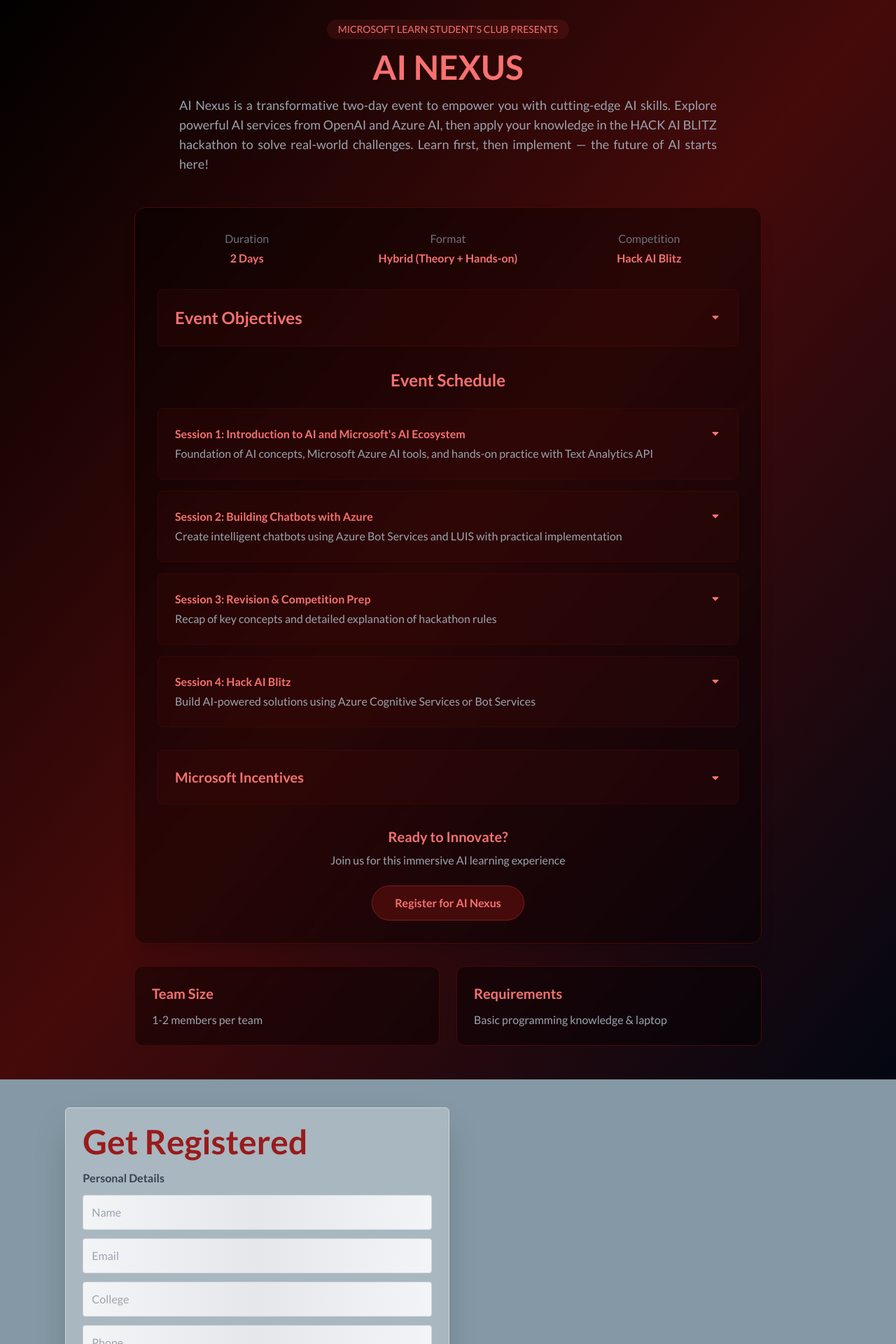
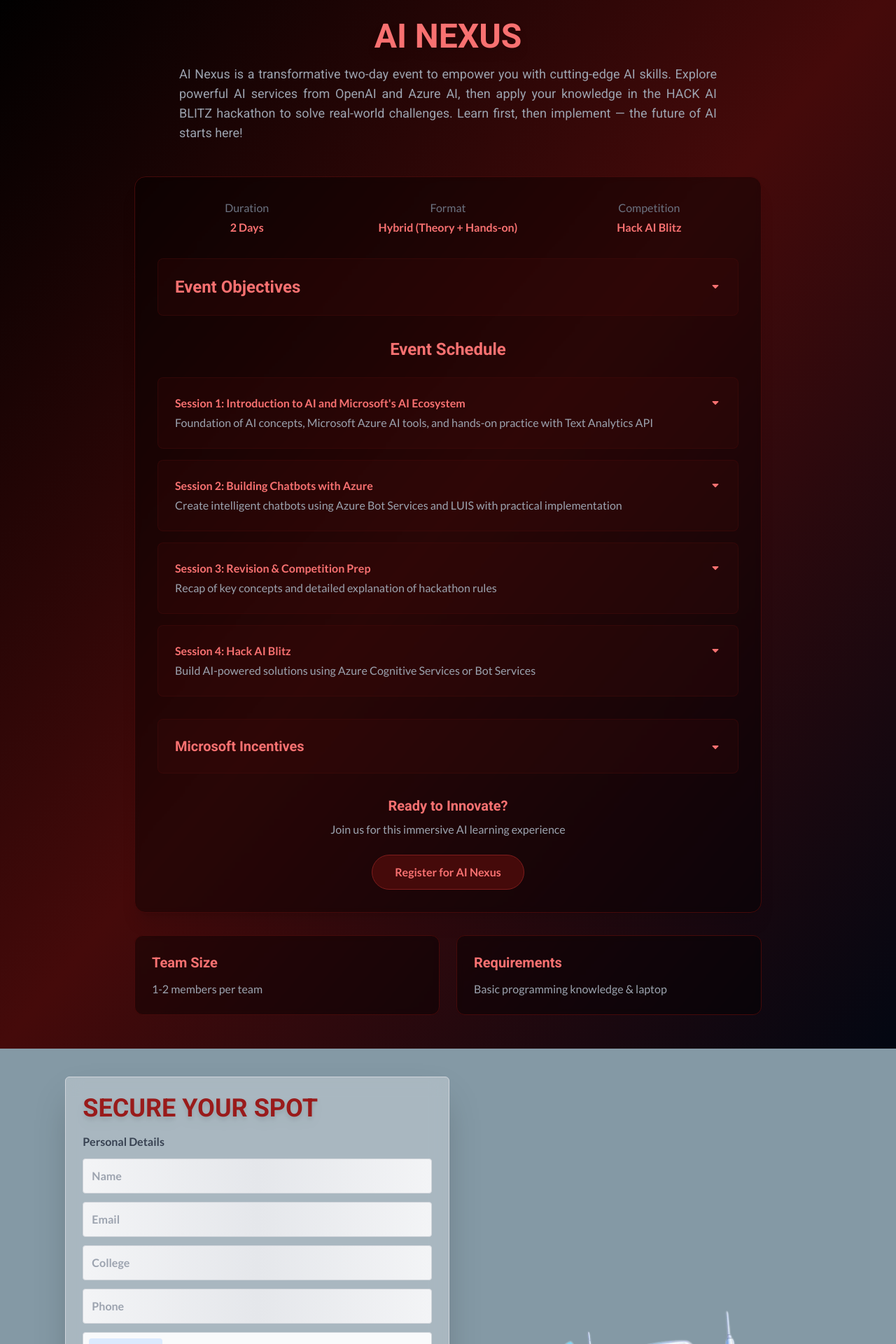
Before and after one commit to Pranav0786/AI-Nexus, a React (Create React App) app in the folder ainexus/: page / in a window 1280 px wide. Shown: the part 820-2740 px from the top of the page at 70% size. Built offline with nearby package versions, Linux system fonts and the light colour scheme.

Commit message:
modify fonts

```diff
--- a/ainexus/src/pages/EventDetails.jsx
+++ b/ainexus/src/pages/EventDetails.jsx
@@ -96,13 +96,10 @@
       className="container mx-auto px-4 py-12 ">
         {/* Event Header */}
         <div className="text-center mb-12">
-          <span className="inline-block px-4 py-1 rounded-full bg-red-500/10 text-red-400 text-sm mb-4">
-            MICROSOFT LEARN STUDENT'S CLUB PRESENTS
-          </span>
-          <h1 className="text-4xl md:text-5xl font-bold text-red-400 mb-4">
+          <h1 className="text-4xl md:text-5xl font-[Roboto] drop-shadow-lg font-bold text-red-400 mb-4">
             AI NEXUS
           </h1>
-          <p className="text-lg text-gray-400 max-w-3xl mx-auto text-justify">
+          <p className="text-lg text-gray-400 max-w-3xl mx-auto text-justify font-[Roboto]">
           AI Nexus is a transformative two-day event to empower you with cutting-edge AI skills. Explore powerful AI services from OpenAI and Azure AI, then apply your knowledge in the HACK AI BLITZ hackathon to solve real-world challenges. Learn first, then implement — the future of AI starts here!
           </p>
         </div>
@@ -134,7 +131,7 @@
               >
                 <div
                 className="flex justify-between items-center">
-                  <h2 className="text-2xl font-bold text-red-400">Event Objectives</h2>
+                  <h2 className="text-2xl font-bold text-red-400 font-[Roboto]">Event Objectives</h2>
                   <span className="text-red-400">
                     {expandedObjectives
                     ? <FaSortUp className='mt-2' />
@@ -158,7 +155,7 @@
             <div
             data-aos="fade-up"
             className="mb-8 space-y-4">
-              <h2 className="text-2xl font-bold text-red-400 mb-6 text-center">Event Schedule</h2>
+              <h2 className="text-2xl font-bold text-red-400 mb-6 text-center font-[Roboto]">Event Schedule</h2>
               {sessions.map((session, index) => (
                 <div key={index} data-aos="fade-up"
                 className="bg-red-950/20 rounded-lg border border-red-950/50">
@@ -200,7 +197,7 @@
                 className="w-full text-left bg-red-950/20 rounded-lg p-6 border border-red-950/50 hover:bg-red-950/30 transition-colors"
               >
                 <div className="flex justify-between items-center">
-                  <h3 className="text-xl font-semibold text-red-400">Microsoft Incentives</h3>
+                  <h3 className="text-xl font-semibold text-red-400 font-[Roboto]">Microsoft Incentives</h3>
                   <span className="text-red-400">
                     {expandedPrize
                     ? <FaSortUp className='mt-2'/>
@@ -223,7 +220,7 @@
             {/* Registration */}
             <div className="text-center">
               <div className="mb-6">
-                <h3 className="text-xl font-semibold text-red-400 mb-2">Ready to Innovate?</h3>
+                <h3 className="text-xl font-semibold text-red-400 mb-2 font-[Roboto]">Ready to Innovate?</h3>
                 <p className="text-gray-400">Join us for this immersive AI learning experience</p>
               </div>
               <button
@@ -244,13 +241,13 @@
             <div
             data-aos="fade-left"
             className="bg-black/40 backdrop-blur-sm rounded-xl p-6 border border-red-950">
-              <h3 className="text-xl font-semibold text-red-400 mb-3">Team Size</h3>
+              <h3 className="text-xl font-semibold text-red-400 mb-3 font-[Roboto]">Team Size</h3>
               <p className="text-gray-400">1-2 members per team</p>
             </div>
             <div
             data-aos="fade-right"
             className="bg-black/40 backdrop-blur-sm rounded-xl p-6 border border-red-950">
-              <h3 className="text-xl font-semibold text-red-400 mb-3">Requirements</h3>
+              <h3 className="text-xl font-semibold text-red-400 mb-3 font-[Roboto]">Requirements</h3>
               <p className="text-gray-400">Basic programming knowledge & laptop</p>
             </div>
           </div>
--- a/ainexus/src/pages/FAQ.jsx
+++ b/ainexus/src/pages/FAQ.jsx
@@ -25,7 +25,7 @@
 
   return (
     <section id='FAQ1' className="FAQ1 m-10 w-10/12 lg:w-8/12 mx-auto">
-      <h2 className="text-4xl md:text-5xl font-bold text-red-400 mb-4">FAQS</h2>
+      <h2 className="text-4xl font-[Roboto] md:text-5xl font-bold text-red-400 mb-4 text-center">FAQS</h2>
       <div className="accordion__list space-y-4 ">
         {FAQ1Data.map((FAQ, index) => (
           <div key={index}  className="bg-red-950/20 rounded-lg border border-red-950/50">
--- a/ainexus/src/pages/HomePage.jsx
+++ b/ainexus/src/pages/HomePage.jsx
@@ -13,8 +13,10 @@
         <Navbar />
         <Header />
         <EventDetails />
-        <Registration />
-        <Sponsors/>
+        <div className='bg-[rgb(132,153,165)]'>
+          <Registration />
+          <Sponsors/>
+        </div>
         <FAQ />
         <Footer />
     </div>
--- a/ainexus/src/pages/Registration.jsx
+++ b/ainexus/src/pages/Registration.jsx
@@ -86,20 +86,20 @@
   };
 
   return (
-    <div id='register' className="bg-[rgb(132,153,165)] min-h-screen w-full flex flex-col  items-center ">
+    <div id='register' className=" min-h-screen w-full flex flex-col  items-center ">
       <div className='flex flex-col-reverse lg:flex-row items-center lg:w-11/12'>
         <div className="relative m-10 bg-white bg-opacity-30 backdrop-blur-md p-6 rounded-md shadow-2xl border
         border-gray-300  w-11/12 md:w-8/12 lg:w-6/12">
-          <h1 className="text-3xl md:text-5xl font-bold text-red-800 mb-4">Get Registered</h1>
+          <h1 className="text-3xl md:text-4xl font-extrabold font-[Roboto] drop-shadow-lg text-red-800 mb-4 uppercase">Secure your spot</h1>
           <ToastContainer />
           <form onSubmit={handleFormSubmit} className="space-y-6">
             {/* User 1 */}
             <div>
-              <h2 className="text-gray-700 font-semibold mb-3">Personal Details</h2>
+              <h2 className="text-gray-700 font-bold mb-3">Personal Details</h2>
               <input
                 type="text"
                 placeholder="Name"
-                className="w-full p-3 mb-3 rounded border border-gray-300 bg-gradient-to-r from-gray-100 via-gray-200 to-gray-100"
+                className="w-full p-3 mb-3 font-bold rounded border border-gray-300 bg-gradient-to-r from-gray-100 via-gray-200 to-gray-100"
                 value={formData.user1.name}
                 onChange={(e) => handleInputChange(e, 'user1', 'name')}
                 required
@@ -107,7 +107,7 @@
               <input
                 type="email"
                 placeholder="Email"
-                className="w-full p-3 mb-3 rounded border border-gray-300 bg-gradient-to-r from-gray-100 via-gray-200 to-gray-100"
+                className="w-full p-3 mb-3 font-bold rounded border border-gray-300 bg-gradient-to-r from-gray-100 via-gray-200 to-gray-100"
                 value={formData.user1.email}
                 onChange={(e) => handleInputChange(e, 'user1', 'email')}
                 required
@@ -115,7 +115,7 @@
               <input
                 type="text"
                 placeholder="College"
-                className="w-full p-3 mb-3 rounded border border-gray-300 bg-gradient-to-r from-gray-100 via-gray-200 to-gray-100"
+                className="w-full p-3 mb-3 font-bold rounded border border-gray-300 bg-gradient-to-r from-gray-100 via-gray-200 to-gray-100"
                 value={formData.user1.college}
                 onChange={(e) => handleInputChange(e, 'user1', 'college')}
                 required
@@ -123,7 +123,7 @@
               <input
                 type="number"
                 placeholder="Phone"
-                className="w-full p-3 mb-3 rounded border border-gray-300 bg-gradient-to-r from-gray-100 via-gray-200 to-gray-100"
+                className="w-full p-3 mb-3 font-bold rounded border border-gray-300 bg-gradient-to-r from-gray-100 via-gray-200 to-gray-100"
                 value={formData.user1.phone}
                 onChange={(e) => handleInputChange(e, 'user1', 'phone')}
                 required
@@ -131,7 +131,7 @@
               <input
                 type="file"
                 accept="image/*"
-                className="w-full p-2 mb-3 rounded border border-gray-300 bg-gray-50 text-sm text-gray-700
+                className="w-full p-2 mb-3 font-bold rounded border border-gray-300 bg-gray-50 text-sm text-gray-700
                               file:mr-4 file:py-2 file:px-4 file:rounded file:border-0
                               file:text-sm file:font-semibold file:bg-blue-100 file:text-blue-700
                               hover:file:bg-blue-200 cursor-pointer appearance-none focus:outline-none focus:ring-2 focus:ring-blue-500"
@@ -144,18 +144,18 @@
             <div>
               <button
                 type="button"
-                className="bg-gradient-to-r from-red-600 via-red-800 to-black text-white px-6 py-2 rounded"
+                className="bg-gradient-to-r from-red-600 via-red-800 to-black text-white px-6 py-2 rounded font-bold"
                 onClick={() => setAddUser2(!addUser2)}
               >
                 {addUser2 ? 'Remove Crew Member' : 'Add Crew Member'}
               </button>
               {addUser2 && (
                 <div className="mt-6">
-                  <h2 className="text-gray-700 font-semibold mb-3">Crew Member Details</h2>
+                  <h2 className="text-gray-700  mb-3 font-bold">Crew Member Details</h2>
                   <input
                     type="text"
                     placeholder="Name"
-                    className="w-full p-3 mb-3 rounded border border-gray-300 bg-gradient-to-r from-gray-100 via-gray-200 to-gray-100"
+                    className="w-full p-3 mb-3 font-bold rounded border border-gray-300 bg-gradient-to-r from-gray-100 via-gray-200 to-gray-100"
                     value={formData.user2.name}
                     onChange={(e) => handleInputChange(e, 'user2', 'name')}
                     required
@@ -163,7 +163,7 @@
                   <input
                     type="email"
                     placeholder="Email"
-                    className="w-full p-3 mb-3 rounded border border-gray-300 bg-gradient-to-r from-gray-100 via-gray-200 to-gray-100"
+                    className="w-full p-3 mb-3 font-bold rounded border border-gray-300 bg-gradient-to-r from-gray-100 via-gray-200 to-gray-100"
                     value={formData.user2.email}
                     onChange={(e) => handleInputChange(e, 'user2', 'email')}
                     required
@@ -171,7 +171,7 @@
                   <input
                     type="text"
                     placeholder="College"
-                    className="w-full p-3 mb-3 rounded border border-gray-300 bg-gradient-to-r from-gray-100 via-gray-200 to-gray-100"
+                    className="w-full p-3 mb-3 font-bold rounded border border-gray-300 bg-gradient-to-r from-gray-100 via-gray-200 to-gray-100"
                     value={formData.user2.college}
                     onChange={(e) => handleInputChange(e, 'user2', 'college')}
                     required
@@ -179,7 +179,7 @@
                   <input
                     type="number"
                     placeholder="Phone"
-                    className="w-full p-3 mb-3 rounded border border-gray-300 bg-gradient-to-r from-gray-100 via-gray-200 to-gray-100"
+                    className="w-full p-3 mb-3 font-bold rounded border border-gray-300 bg-gradient-to-r from-gray-100 via-gray-200 to-gray-100"
                     value={formData.user2.phone}
                     onChange={(e) => handleInputChange(e, 'user2', 'phone')}
                     required
@@ -187,7 +187,7 @@
                   <input
                     type="file"
                     accept="image/*"
-                    className="w-full p-2 mb-3 rounded border border-gray-300 bg-gray-50 text-sm text-gray-700
+                    className="w-full p-2 mb-3 font-bold rounded border border-gray-300 bg-gray-50 text-sm text-gray-700
                               file:mr-4 file:py-2 file:px-4 file:rounded file:border-0
                               file:text-sm file:font-semibold file:bg-blue-100 file:text-blue-700
                               hover:file:bg-blue-200 cursor-pointer appearance-none focus:outline-none focus:ring-2 focus:ring-blue-500"
@@ -201,7 +201,7 @@
 
             {/* Payment */}
             <div>
-              <h2 className="text-gray-700 font-semibold mb-3">Payment Details</h2>
+              <h2 className="text-gray-700 font-bold mb-3">Payment Details</h2>
               <img
                 src={addUser2 ? double : single}
                 alt="Payment Illustration"
@@ -210,7 +210,7 @@
               <input
                 type="text"
                 placeholder="Transaction ID"
-                className="w-full p-3 mb-3 rounded border border-gray-300 bg-gradient-to-r from-gray-100 via-gray-200 to-gray-100"
+                className="w-full p-3 mb-3 font-bold rounded border border-gray-300 bg-gradient-to-r from-gray-100 via-gray-200 to-gray-100"
                 value={formData.transactionId}
                 onChange={(e) => handleInputChange(e, null, 'transactionId')}
                 required
@@ -218,7 +218,7 @@
               <input
                 type="file"
                 accept="image/*"
-                className="w-full p-2 mb-3 rounded border border-gray-300 bg-gray-50 text-sm text-gray-700
+                className="w-full p-2 mb-3 font-bold rounded border border-gray-300 bg-gray-50 text-sm text-gray-700
                               file:mr-4 file:py-2 file:px-4 file:rounded file:border-0
                               file:text-sm file:font-semibold file:bg-blue-100 file:text-blue-700
                               hover:file:bg-blue-200 cursor-pointer appearance-none focus:outline-none focus:ring-2 focus:ring-blue-500"
@@ -229,7 +229,7 @@
 
             <button
               type="submit"
-              className="w-full bg-gradient-to-r from-red-600 via-red-800 to-black text-white py-3 rounded font-bold text-lg"
+              className="w-full font-[Roboto] bg-gradient-to-r from-red-600 via-red-800 to-black text-white py-3 rounded font-bold text-lg"
             >
               Submit
             </button>
--- a/ainexus/tailwind.config.js
+++ b/ainexus/tailwind.config.js
@@ -4,7 +4,11 @@
     "./src/**/*.{js,jsx,ts,tsx}", // Include all React files
   ],
   theme: {
-    extend: {},
+    extend: {
+      fontFamily: {
+        sans: ['Roboto', 'sans-serif'],
+      },
+    },
   },
   plugins: [],
 };
```
Also changed, not shown: ainexus/src/pages/Sponsors.jsx (+4 -4 lines).
